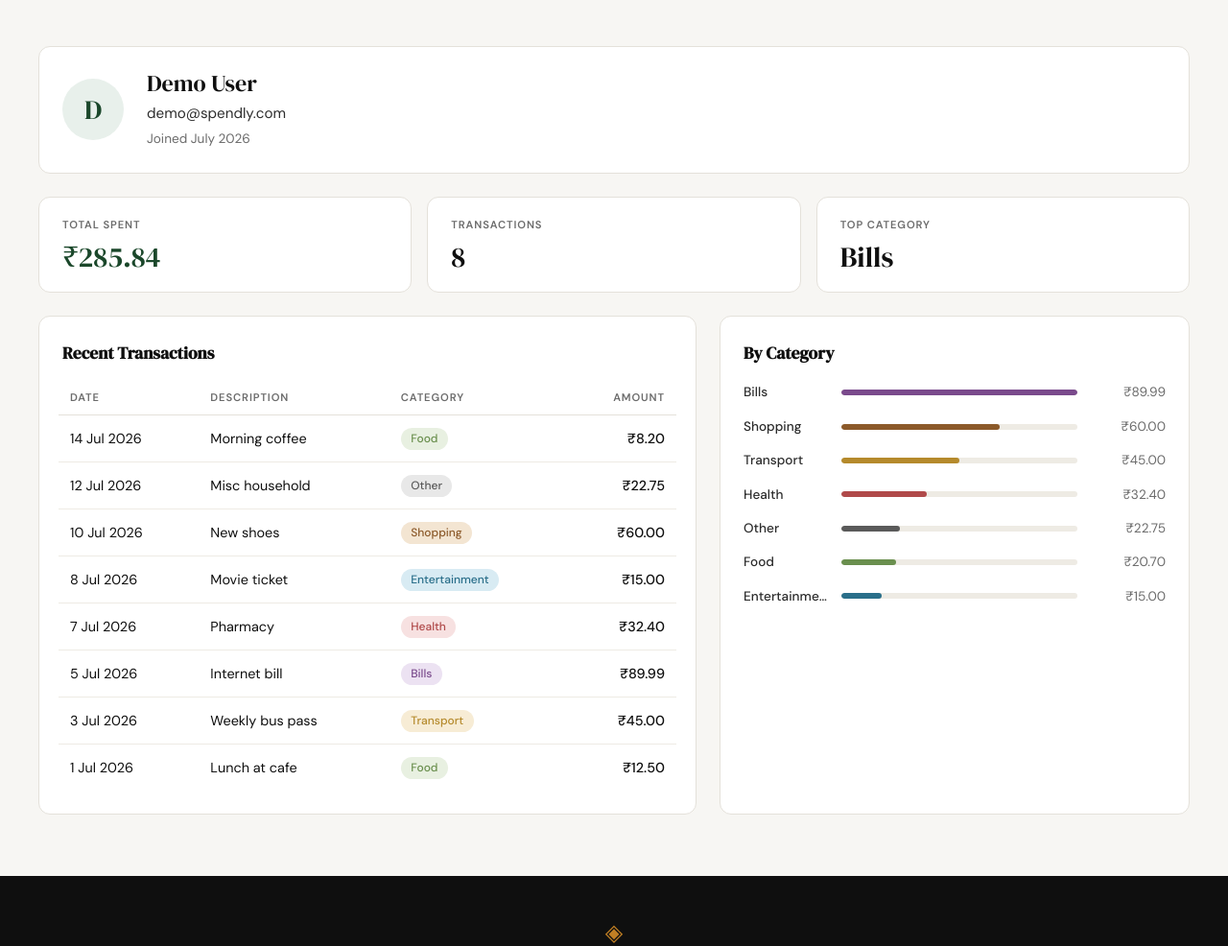
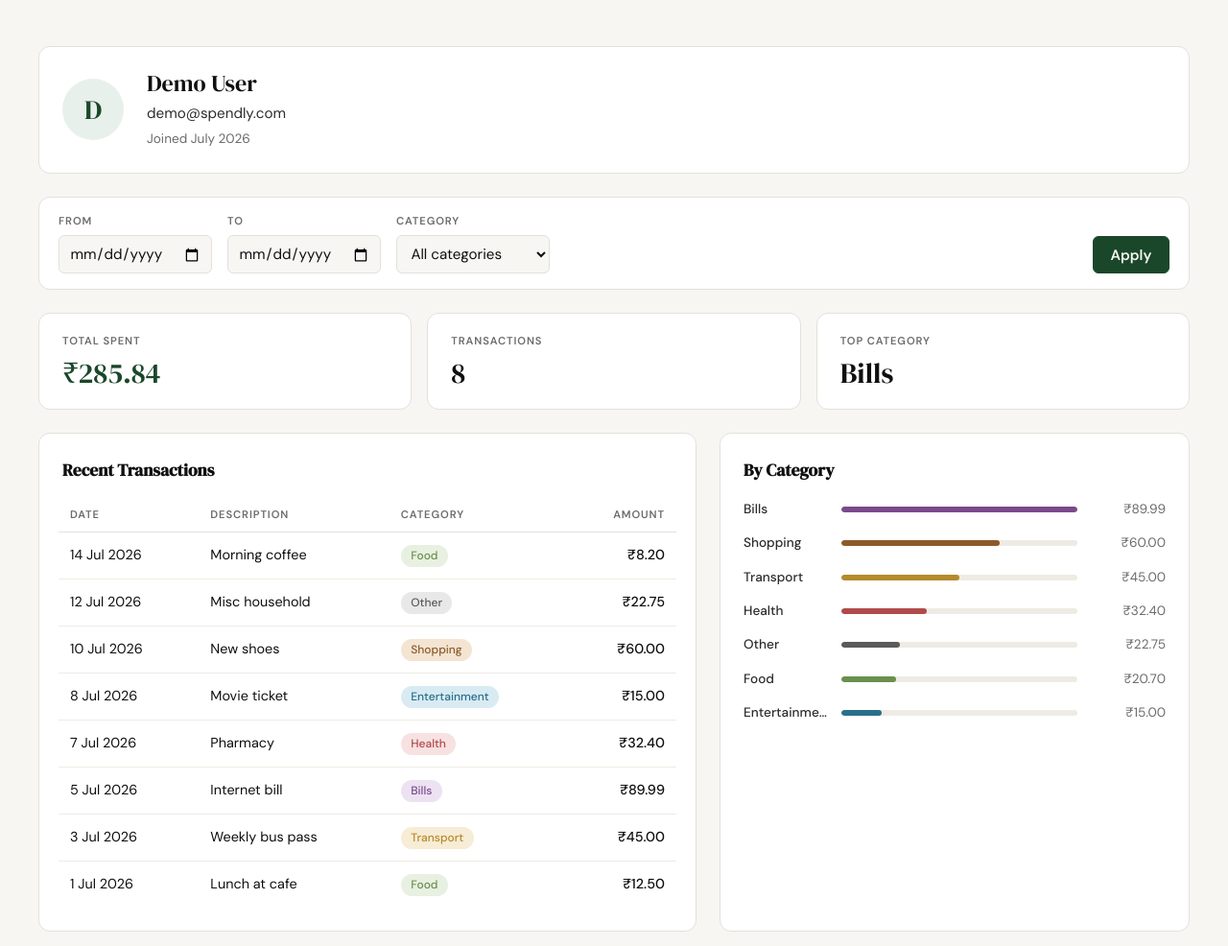
Before and after one commit to BABARALIKHAN098/expense-tracker-app, a Flask app: page /profile in a window 1280 px wide. Shown: the part 61-1047 px from the top of the page at 96% size. Run offline with Flask 3, Linux system fonts and the light colour scheme; the visitor is signed in with stand-in values (Sample User, id 1); data comes from the database, SQL or seed files in the repository.

Commit message:
add changes

```diff
--- a/app.py
+++ b/app.py
@@ -1,5 +1,7 @@
 import os
+import re
 import sqlite3
+from datetime import date
 
 from flask import Flask, render_template, request, redirect, url_for, session
 
@@ -15,8 +17,42 @@ from database.db import (
     get_top_category_for_user,
     get_recent_expenses_for_user,
     get_category_breakdown_for_user,
+    ALLOWED_CATEGORIES,
 )
 from database.auth import hash_password, verify_password
+
+# YYYY-MM-DD — strict, so junk like "not-a-date" or "2025-1-1" is rejected
+# before it reaches the DB layer.
+_DATE_RE = re.compile(r"^\d{4}-\d{2}-\d{2}$")
+
+
+def _valid_date(value):
+    """Return the date string if it parses as a real YYYY-MM-DD calendar date, else None."""
+    if not value or not _DATE_RE.match(value):
+        return None
+    try:
+        # Round-tripping through date(...) catches "2025-02-31" — valid format,
+        # not a valid date.
+        date.fromisoformat(value)
+    except ValueError:
+        return None
+    return value
+
+
+def _parse_profile_filters():
+    """Read and validate the /profile query-string filters.
+
+    Bad inputs are silently dropped (per spec) so the page still renders
+    instead of 500-ing on a junk URL.
+    """
+    start_date = _valid_date((request.args.get("start_date") or "").strip())
+    end_date = _valid_date((request.args.get("end_date") or "").strip())
+
+    category = (request.args.get("category") or "").strip()
+    if category not in ALLOWED_CATEGORIES:
+        category = None
+
+    return start_date, end_date, category
 
 app = Flask(__name__)
 # Override the SECRET_KEY env var in production. The dev fallback is intentionally
@@ -151,6 +187,28 @@ def profile():
     recent_expenses = get_recent_expenses_for_user(user_id, limit=10)
     category_breakdown = get_category_breakdown_for_user(user_id)
 
+    # Re-read the just-inserted filter vars and apply them to the DB helpers.
+    # Done as a second pass so the same filter values drive every helper and
+    # the "filtered" indicator in the template can echo the values back.
+    start_date, end_date, category = _parse_profile_filters()
+    filters_active = bool(start_date or end_date or category)
+
+    expense_count = count_expenses_for_user(
+        user_id, start_date=start_date, end_date=end_date, category=category
+    )
+    total_spent = get_total_spent_for_user(
+        user_id, start_date=start_date, end_date=end_date, category=category
+    )
+    top_category = get_top_category_for_user(
+        user_id, start_date=start_date, end_date=end_date, category=category
+    )
+    recent_expenses = get_recent_expenses_for_user(
+        user_id, limit=10, start_date=start_date, end_date=end_date, category=category
+    )
+    category_breakdown = get_category_breakdown_for_user(
+        user_id, start_date=start_date, end_date=end_date, category=category
+    )
+
     # Format each row's date as "12 Apr 2025" and amount as ₹1,234.56.
     display_rows = []
     for row in recent_expenses:
@@ -187,6 +245,13 @@ def profile():
         top_category=top_category or "—",
         recent_expenses=display_rows,
         category_breakdown=display_breakdown,
+        # Filter UI context — echoed into the form so values persist after submit.
+        allowed_categories=ALLOWED_CATEGORIES,
+        filter_start_date=start_date or "",
+        filter_end_date=end_date or "",
+        filter_category=category or "",
+        filters_active=filters_active,
+        result_count=expense_count,
     )
 
 
--- a/static/css/profile.css
+++ b/static/css/profile.css
@@ -71,6 +71,112 @@
 .profile-user-since {
     color: var(--ink-muted);
     font-size: 0.85rem;
+}
+
+/* ------------------------------------------------------------------ */
+/* Filter form                                                         */
+/* ------------------------------------------------------------------ */
+
+.profile-filter {
+    background: var(--paper-card);
+    border: 1px solid var(--border);
+    border-radius: var(--radius-md);
+    padding: 1rem 1.25rem;
+    margin-bottom: 1.5rem;
+    display: flex;
+    flex-wrap: wrap;
+    gap: 1rem;
+    align-items: flex-end;
+    justify-content: space-between;
+}
+
+.profile-filter-fields {
+    display: flex;
+    flex-wrap: wrap;
+    gap: 1rem;
+    flex: 1 1 auto;
+}
+
+.profile-filter-field {
+    display: flex;
+    flex-direction: column;
+    gap: 0.35rem;
+    min-width: 160px;
+    flex: 0 1 auto;
+}
+
+.profile-filter-label {
+    font-size: 0.7rem;
+    font-weight: 600;
+    color: var(--ink-muted);
+    text-transform: uppercase;
+    letter-spacing: 0.08em;
+}
+
+.profile-filter-input {
+    font-family: var(--font-body);
+    font-size: 0.95rem;
+    color: var(--ink);
+    background: var(--paper);
+    border: 1px solid var(--border);
+    border-radius: var(--radius-sm);
+    padding: 0.5rem 0.65rem;
+    transition: border-color 0.15s ease;
+}
+
+.profile-filter-input:focus {
+    outline: none;
+    border-color: var(--accent);
+    box-shadow: 0 0 0 3px var(--accent-light);
+}
+
+.profile-filter-actions {
+    display: flex;
+    gap: 0.75rem;
+    align-items: center;
+}
+
+.profile-filter-apply {
+    font-family: var(--font-body);
+    font-size: 0.95rem;
+    font-weight: 600;
+    color: var(--paper);
+    background: var(--accent);
+    border: 1px solid var(--accent);
+    border-radius: var(--radius-sm);
+    padding: 0.55rem 1.1rem;
+    cursor: pointer;
+    transition: background 0.15s ease;
+}
+
+.profile-filter-apply:hover {
+    background: var(--accent-hover, var(--accent));
+}
+
+.profile-filter-clear {
+    font-family: var(--font-body);
+    font-size: 0.95rem;
+    color: var(--ink-muted);
+    text-decoration: none;
+    padding: 0.55rem 0.5rem;
+    border-radius: var(--radius-sm);
+    transition: color 0.15s ease;
+}
+
+.profile-filter-clear:hover {
+    color: var(--ink);
+    text-decoration: underline;
+}
+
+.profile-filter-summary {
+    margin: -0.5rem 0 1.25rem;
+    font-size: 0.9rem;
+    color: var(--ink-muted);
+}
+
+.profile-filter-summary strong {
+    color: var(--ink);
+    font-weight: 600;
 }
 
 /* ------------------------------------------------------------------ */
--- a/templates/profile.html
+++ b/templates/profile.html
@@ -21,6 +21,55 @@
                 <div class="profile-user-since">{{ member_since }}</div>
             </dl>
         </div>
+
+        {# ---------------- Filter form ---------------- #}
+        <form class="profile-filter" method="get" action="{{ url_for('profile') }}">
+            <div class="profile-filter-fields">
+                <label class="profile-filter-field">
+                    <span class="profile-filter-label">From</span>
+                    <input
+                        type="date"
+                        name="start_date"
+                        value="{{ filter_start_date }}"
+                        class="profile-filter-input"
+                    >
+                </label>
+                <label class="profile-filter-field">
+                    <span class="profile-filter-label">To</span>
+                    <input
+                        type="date"
+                        name="end_date"
+                        value="{{ filter_end_date }}"
+                        class="profile-filter-input"
+                    >
+                </label>
+                <label class="profile-filter-field">
+                    <span class="profile-filter-label">Category</span>
+                    <select name="category" class="profile-filter-input">
+                        <option value="" {% if not filter_category %}selected{% endif %}>All categories</option>
+                        {% for cat in allowed_categories %}
+                        <option value="{{ cat }}" {% if filter_category == cat %}selected{% endif %}>{{ cat }}</option>
+                        {% endfor %}
+                    </select>
+                </label>
+            </div>
+            <div class="profile-filter-actions">
+                <button type="submit" class="profile-filter-apply">Apply</button>
+                {% if filters_active %}
+                <a href="{{ url_for('profile') }}" class="profile-filter-clear">Clear</a>
+                {% endif %}
+            </div>
+        </form>
+
+        {% if filters_active %}
+        <p class="profile-filter-summary">
+            Showing <strong>{{ result_count }}</strong>
+            {% if result_count == 1 %}expense{% else %}expenses{% endif %}
+            {% if filter_start_date %}from <strong>{{ filter_start_date }}</strong>{% endif %}
+            {% if filter_end_date %}{% if filter_start_date %} to{% else %}through{% endif %} <strong>{{ filter_end_date }}</strong>{% endif %}
+            {% if filter_category %}in <strong>{{ filter_category }}</strong>{% endif %}.
+        </p>
+        {% endif %}
 
         {# ---------------- Stats row ---------------- #}
         <div class="profile-stats">
@@ -71,7 +120,11 @@
                     </table>
                 </div>
                 {% else %}
+                {% if filters_active %}
+                <p class="profile-empty">No expenses match the current filters. Try widening the date range or clearing the category.</p>
+                {% else %}
                 <p class="profile-empty">No expenses yet — add one to see it here.</p>
+                {% endif %}
                 {% endif %}
             </div>
 
@@ -91,7 +144,11 @@
                     {% endfor %}
                 </div>
                 {% else %}
+                {% if filters_active %}
+                <p class="profile-empty">No categories match the current filters.</p>
+                {% else %}
                 <p class="profile-empty">No expenses yet — categories will appear here.</p>
+                {% endif %}
                 {% endif %}
             </div>
 
```
Also changed, not shown: database/db.py (+108 -21 lines), .claude/agents/spendly-test-runner.md (added), .claude/specs/03-login-and-logout.md, .claude/specs/06-data-filter-profile-page.md (added).
